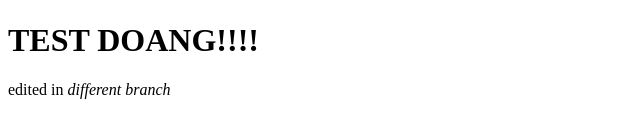
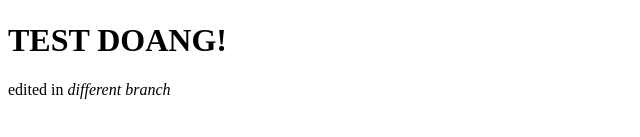
Before and after one commit to MaulzzZaqi/LatihanGit, a plain HTML site: page index.html in a window 1280 px wide. Shown: the part 353-490 px from the top of the page, 0-640 px from the left. Drawn offline with Linux system fonts and the light colour scheme.

Commit message:
update tanda seru

```diff
--- a/index.html
+++ b/index.html
@@ -9,7 +9,7 @@
 <body>
     <p style="color:green";>Hello World!</p>
     <img src="6oyq51.gif">
-    <h1>TEST DOANG!!!!</h1>
+    <h1>TEST DOANG!</h1>
     <p>edited in <i>different branch</i></p>
 </body>
 </html>
```
